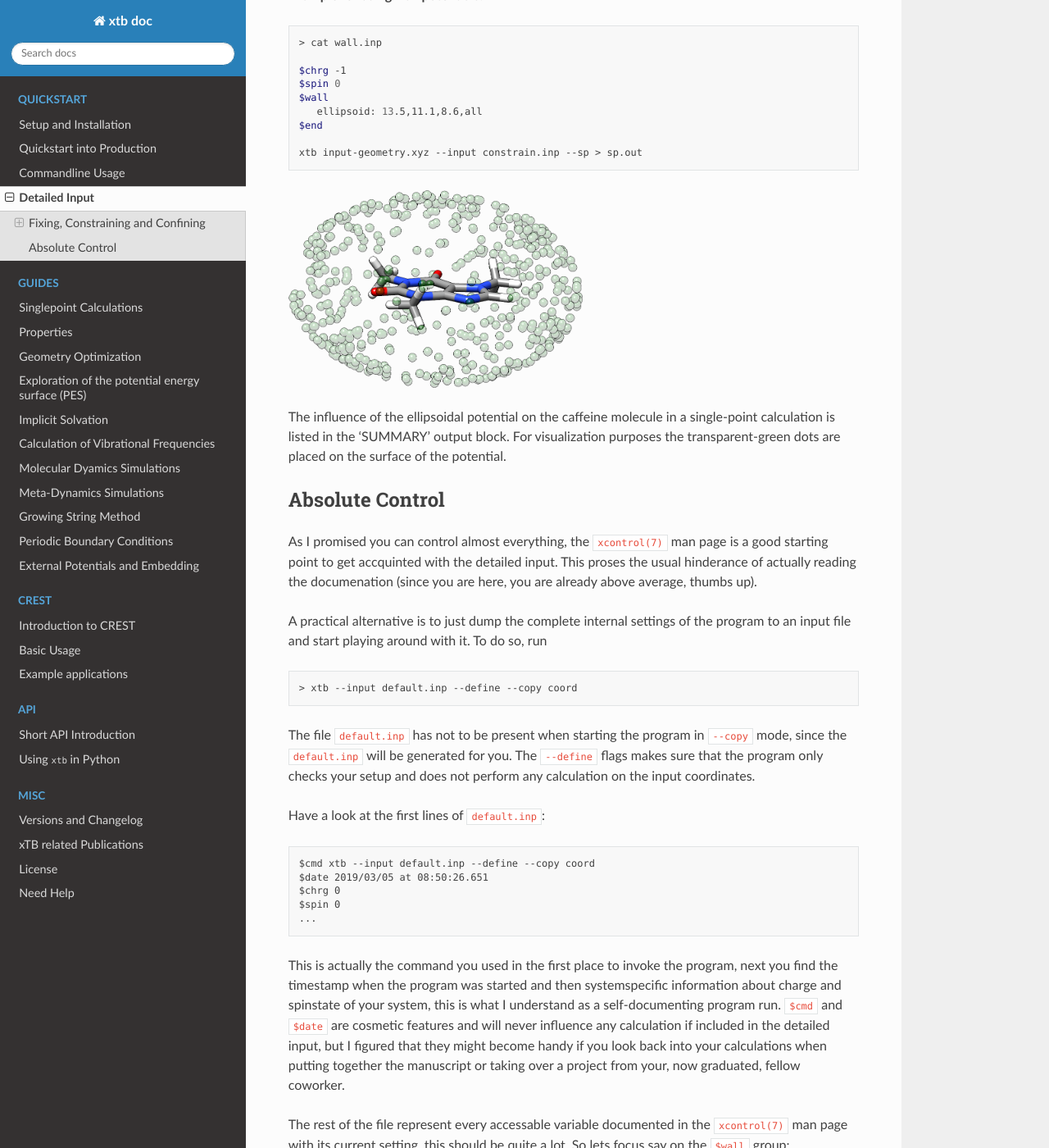
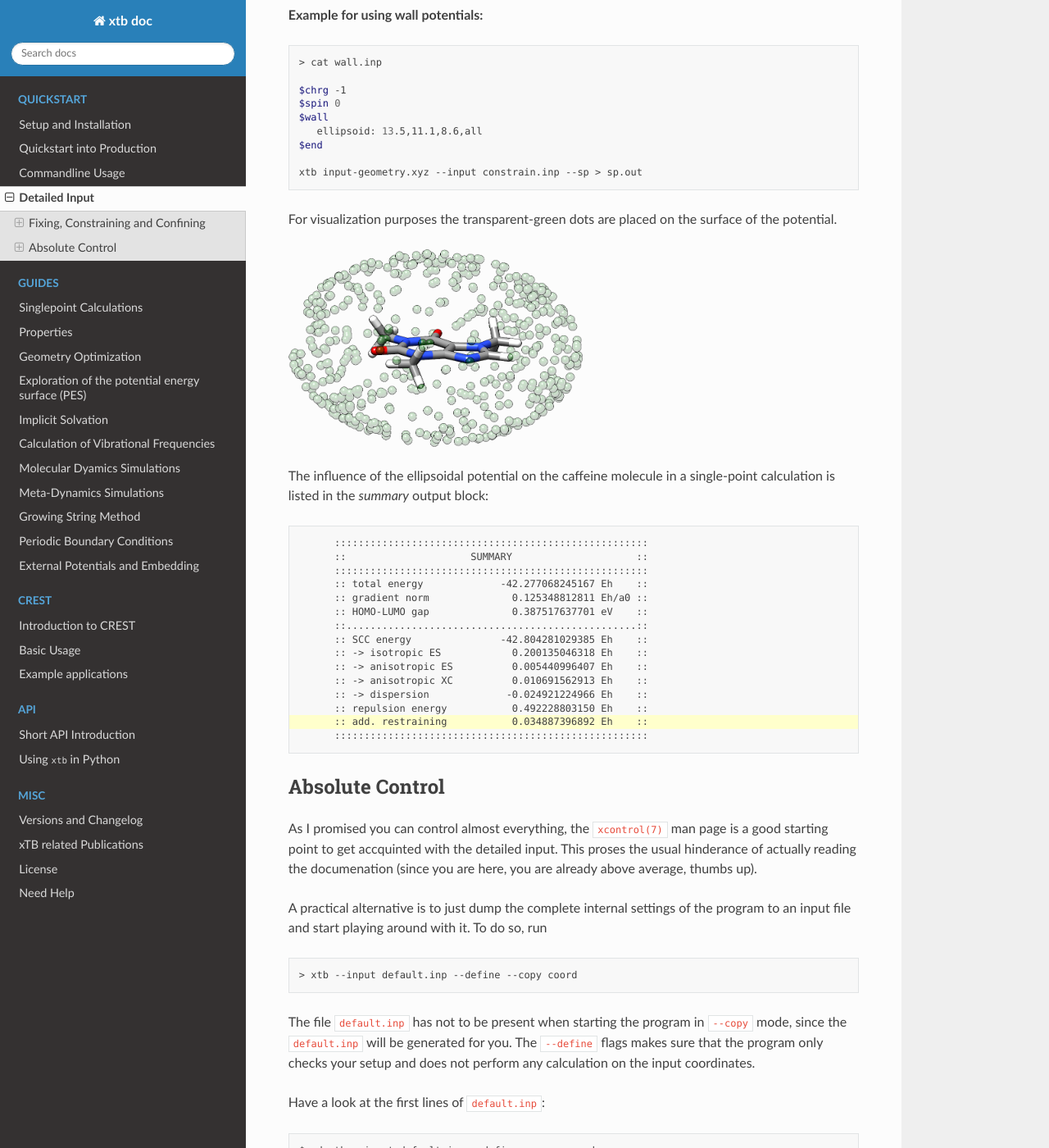
Before and after one commit to grimme-lab/xtb_docs, a Sphinx documentation site: the page built from source/xcontrol.rst, in a window 1280 px wide and 1400 px high, scrolled down 3411 px. Shown: the whole window at 82% size. Built offline with Sphinx 7.4.7 and the Read the Docs theme 2.0.0, drawn with Linux system fonts in a browser that asks for light colours; some of the changed text lies outside the part shown.

Commit message:
updated the quickstart guides

```diff
--- a/source/basics.rst
+++ b/source/basics.rst
@@ -124,7 +124,7 @@
 
    ------------------------------------------------------------------------
     total energy gain :          -0.0094907 Eh       -5.9555 kcal/mol
-    total RMSD        :           0.7677834 α         0.4063 Å
+    total RMSD        :           0.7677834 a0        0.4063 Å
    ------------------------------------------------------------------------
 
 after finishing the optimization procedures, while in all other cases
--- a/source/xcontrol.rst
+++ b/source/xcontrol.rst
@@ -184,13 +184,34 @@
 
    xtb input-geometry.xyz --input constrain.inp --sp > sp.out
 
+For visualization purposes the transparent-green dots are placed on
+the surface of the potential.
+
 .. figure:: ../figures/wall.png
    :scale: 40 %
    :alt: confinement-example
 
-The influence of the ellipsoidal potential on the caffeine molecule in a single-point calculation is listed in the 'SUMMARY' output block. For visualization purposes the transparent-green dots are placed on
-the surface of the potential.
+The influence of the ellipsoidal potential on the caffeine molecule
+in a single-point calculation is listed in the *summary* output block:
 
+.. code-block:: none
+   :emphasize-lines: 14
+
+         :::::::::::::::::::::::::::::::::::::::::::::::::::::
+         ::                     SUMMARY                     ::
+         :::::::::::::::::::::::::::::::::::::::::::::::::::::
+         :: total energy             -42.277068245167 Eh    ::
+         :: gradient norm              0.125348812811 Eh/a0 ::
+         :: HOMO-LUMO gap              0.387517637701 eV    ::
+         ::.................................................::
+         :: SCC energy               -42.804281029385 Eh    ::
+         :: -> isotropic ES            0.200135046318 Eh    ::
+         :: -> anisotropic ES          0.005440996407 Eh    ::
+         :: -> anisotropic XC          0.010691562913 Eh    ::
+         :: -> dispersion             -0.024921224966 Eh    ::
+         :: repulsion energy           0.492228803150 Eh    ::
+         :: add. restraining           0.034887396892 Eh    ::
+         :::::::::::::::::::::::::::::::::::::::::::::::::::::
 
 
 Absolute Control
```
Also changed, not shown: other parts of source/xcontrol.rst (+11 -0 lines), source/commandline.rst (+8 -5 lines), source/optimization.rst (line endings or trailing spaces).
